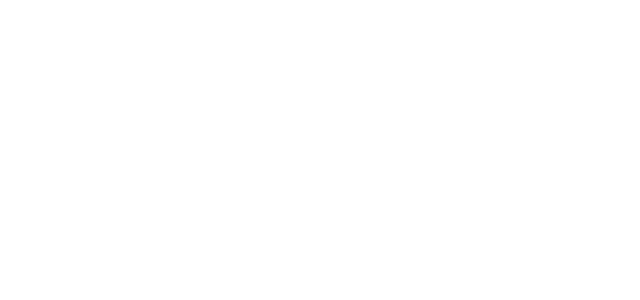
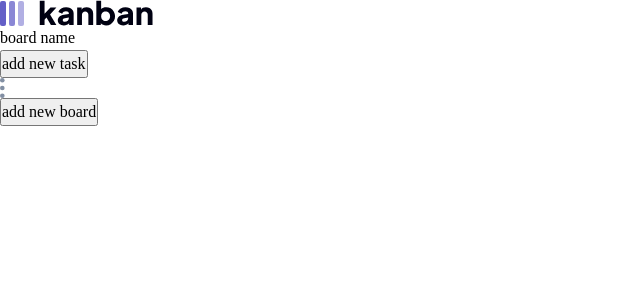
Before and after one commit to ayreese/kanban-task-management-app, a Next.js app: page / in a window 1280 px wide. Shown: the top 300 px of the page, without its empty margins (0-640 px from the left). Built offline with nearby package versions, Linux system fonts and the light colour scheme.

Commit message:
added board

```diff
--- a/src/pages/index.tsx
+++ b/src/pages/index.tsx
@@ -1,6 +1,8 @@
 import Head from "next/head";
 import Image from "next/image";
-import styles from "@/styles/modules/Home.module.scss";
+import logoInBlack from "public/assets/logo-dark.svg";
+import logoInWhite from "public/assets/logo-light.svg";
+import menu from "public/assets/icon-vertical-ellipsis.svg";
 
 export default function Home() {
   return (
@@ -11,8 +13,30 @@
         <meta name="viewport" content="width=device-width, initial-scale=1" />
         <link rel="icon" href="/public/assets/favicon-32x32.png" />
       </Head>
-      <main className={styles.container}>
-        <div className={styles.board}>
+      <main className={"container"}>
+        <div className={"boardContainerGrid"}>
+          <div className={"boardSelectionArea"}>
+            <div className={"logoWrapper"}>
+              <Image src={logoInBlack} alt="logo" />
+            </div>
+              <div className={"boardSelectionWrapper"}>
+                  <p className={"allBoardsMdBody"}></p>
+              </div>
+          </div>
+          <div className={"selectedBoardArea"}>
+            <div className={"addNewTaskWrapper"}>
+              <p className={"boardNameXl"}>
+                board name
+              </p>
+              <div className={"newTaskWrapper"}>
+                <button>add new task</button>
+                <Image src={menu} alt="menu" />
+              </div>
+            </div>
+              <div className={"boardColumnsWrapper"}>
+                  <div><button> add new board</button></div>
+              </div>
+          </div>
 
         </div>
       </main>
--- a/src/styles/general/_variables.scss
+++ b/src/styles/general/_variables.scss
@@ -18,3 +18,6 @@
 $bold: 700;
 $regular: 500;
 $font-family: 'Plus Jakarta Sans';
+
+$sm-space: 1.25rem;
+$md-space: 2rem;
--- a/src/styles/globals.scss
+++ b/src/styles/globals.scss
@@ -1,2 +1,3 @@
-@use "../styles/general" as *;
-@use "../styles/mixins" as *;
+@use "../styles/general";
+@use "../styles/mixins";
+@use "../styles/layouts";
--- /dev/null
+++ b/src/styles/layouts/_index.scss
@@ -0,0 +1 @@
+@forward "./board";
--- a/src/styles/mixins/_index.scss
+++ b/src/styles/mixins/_index.scss
@@ -1 +1 @@
-@forward "../mixins/type";
+@forward "../mixins/fonts";
```
Also changed, not shown: src/styles/layouts/_board.scss (added), src/styles/mixins/_fonts.scss (renamed from src/styles/mixins/_type.scss).
